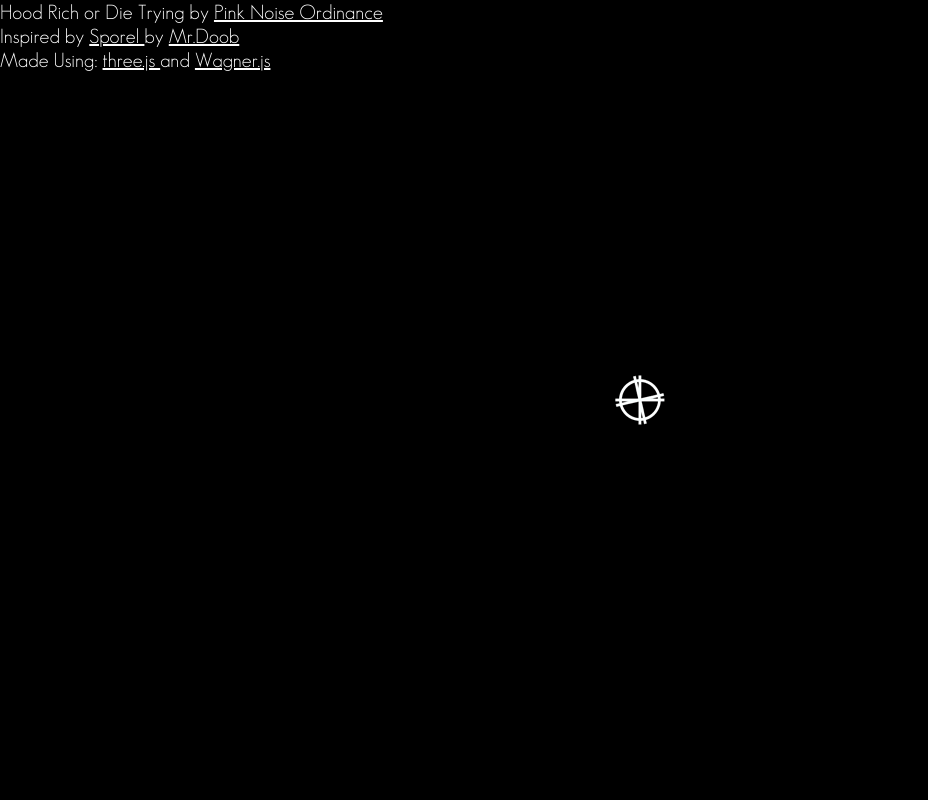
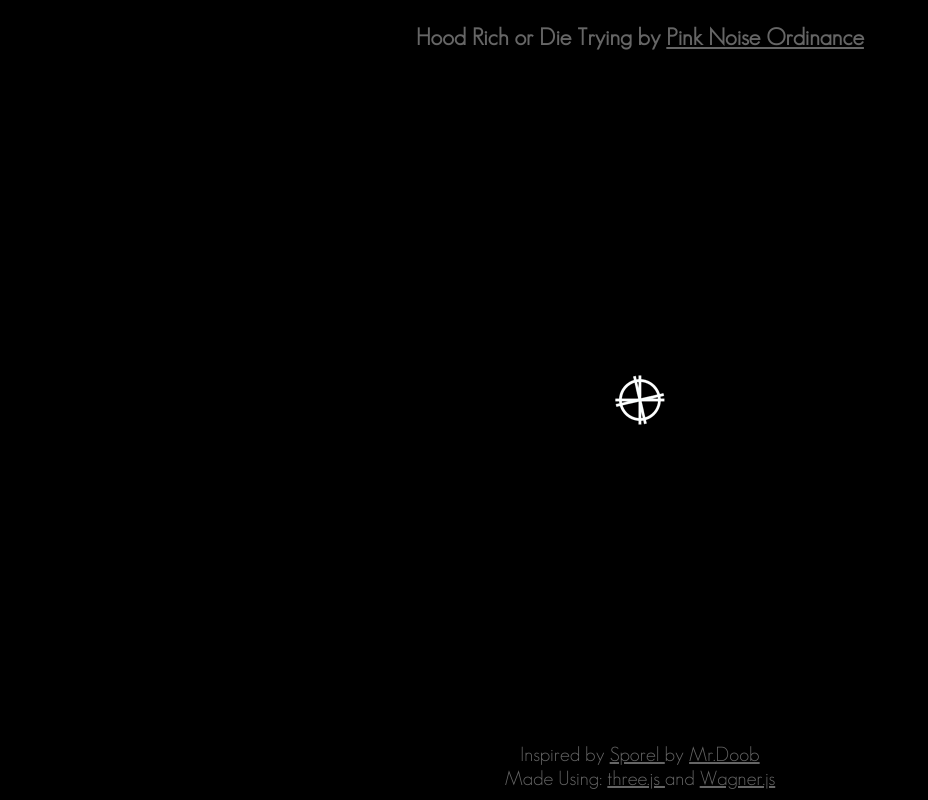
Before and after one commit to cabbibo/hoodRich, a plain HTML site: page index.html in a window 1280 px wide. Shown: the whole page, without its empty margins (0-928 px from the left). Drawn offline with Linux system fonts and the light colour scheme; no server answers.

Commit message:
fixing up info stuffs

```diff
--- a/index.html
+++ b/index.html
@@ -17,7 +17,7 @@ but if you have questions: isaaclandoncohen@gmail.com
 		<meta http-equiv="Content-Type" content="text/html; charset=UTF-8">
 		<meta charset="utf-8">
 		<meta name="viewport" content="width=device-width, user-scalable=no, minimum-scale=1.0, maximum-scale=1.0">
-		<title>Sporel</title>
+		<title>Hood Rich or Die Trying</title>
 		<style>
 			html {
 				height: 100%;
@@ -29,11 +29,9 @@ but if you have questions: isaaclandoncohen@gmail.com
 				margin: 0;
 				padding: 0;
 
-				color: #fff;
+				color: #666;
 
 				font-size: 20px;
-				//font-family: Serif;
-				//font-style: italic;
 
 				background-color: #000;
 
@@ -44,12 +42,16 @@ but if you have questions: isaaclandoncohen@gmail.com
               }
 
           a{
-            color:#fff;
+            color:#666;
+          }
+          a:hover{
+            color:#888;
 
           }
           #title{
 
-            color: #fff;
+            width:100%;
+            text-align:center;
             position:absolute;
             left:0px;
             top:0px;
@@ -57,6 +59,19 @@ but if you have questions: isaaclandoncohen@gmail.com
 
 
           }
+
+           #info{
+
+            width:100%;
+            text-align:center;
+            position:absolute;
+            left:0px;
+            bottom:10px;
+            z-index:999;
+
+
+          }
+
 
           #loading{
 
@@ -77,9 +92,12 @@ but if you have questions: isaaclandoncohen@gmail.com
 	<body>
 
       <div id="title">
-        Hood Rich or Die Trying by
-        <a href="https://soundcloud.com/pinknoiseordinance" target="_blank"> Pink Noise Ordinance </a>
-        <br/>
+        <h3>Hood Rich or Die Trying by
+          <a href="https://soundcloud.com/pinknoiseordinance" target="_blank"> Pink Noise Ordinance </a></h3>
+
+      </div>
+
+      <div id="info">
         Inspired by <a href="http://www.mrdoob.com/projects/christmasexperiments/2013/" target="_blank"> Sporel </a>
         by <a href="http://www.mrdoob.com" target="_blank"> Mr.Doob </a>
         <br/>
@@ -504,6 +522,7 @@ but if you have questions: isaaclandoncohen@gmail.com
 				scene.add( mesh );
 				*/
 
+                window.addEventListener( 'keydown' , onKeyPress , false );
 				window.addEventListener( 'resize', onWindowResize, false );
 
 				//
@@ -521,7 +540,24 @@ but if you have questions: isaaclandoncohen@gmail.com
 				} );
 				// document.body.appendChild( audio.getCanvas() );
 
-			}
+              }
+
+              function onKeyPress( e ){
+
+                if( e.keyCode == 88 ){
+
+                  var el = document.getElementById( 'info' );
+                  //var el2 = document.getElementById( 'title' );
+                  if( el.style.display != 'none' ){
+                    el.style.display = 'none';
+                  }else{
+                    el.style.display = '';
+                  }
+
+                }
+
+              console.log( e );
+            }
 
 			function onWindowResize() {
 
```
